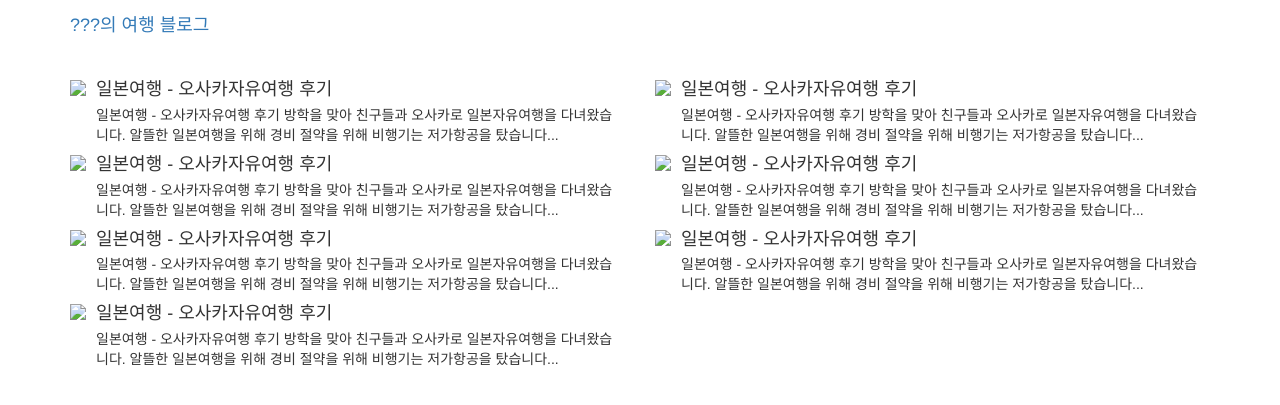
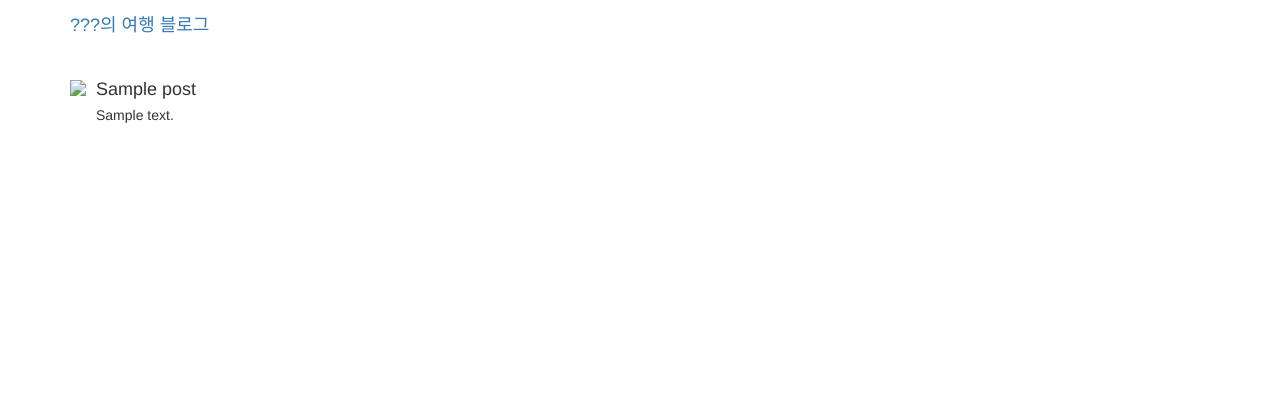
Before and after one commit to ycdaniel/p.rogramming-3rd-project, a Django app: template blog/templates/blog/index.html in a window 1280 px wide. Shown: the top 405 px of the page. Run offline with Django 3.2, Linux system fonts and the light colour scheme; the template is opened without the code that fills it: most values are stand-ins (such as "Sample title", 1, 10 or a date in 2020); some libraries are stand-ins or nearby versions.

Commit message:
blog.views.index 뷰를 개선하여, Post 모델의 내용을 보여주도록 함.

```diff
--- a/blog/templates/blog/index.html
+++ b/blog/templates/blog/index.html
@@ -24,6 +24,7 @@
 <div class="container">
     <div class="row">
 
+        {% for post in post_list %}
             <div class="col-sm-6">
                 <div class="media">
                     <div class="media-left">
@@ -32,95 +33,12 @@
                         </a>
                     </div>
                     <div class="media-body">
-                    <h4 class="media-heading">일본여행 - 오사카자유여행 후기</h4>
-                    <p>일본여행 - 오사카자유여행 후기 방학을 맞아 친구들과 오사카로 일본자유여행을 다녀왔습니다. 알뜰한 일본여행을 위해 경비 절약을 위해 비행기는 저가항공을 탔습니다...</p>
+                        <h4 class="media-heading">{{ post.title }}</h4>
+                        {{ post.content|linebreaks }}
                     </div>
                 </div>
             </div>
-
-        <div class="col-sm-6">
-            <div class="media">
-                <div class="media-left">
-                    <a href="http://blog.naver.com/wabiz?Redirect=Log&logNo=220416507486">
-                        <img class="media-object" src="http://tv01.search.naver.net/ugc?t=r80&q=http://blogfiles.naver.net/20150710_57/wabiz_1436531660186xP89Q_JPEG/%BF%C0%BB%E7%C4%AB%C7%E0_%BA%F1%C7%E0%B1%E2_%BE%C8.JPG#900x675" style="max-width: 100px;" />
-                    </a>
-                </div>
-                <div class="media-body">
-                    <h4 class="media-heading">일본여행 - 오사카자유여행 후기</h4>
-                    <p>일본여행 - 오사카자유여행 후기 방학을 맞아 친구들과 오사카로 일본자유여행을 다녀왔습니다. 알뜰한 일본여행을 위해 경비 절약을 위해 비행기는 저가항공을 탔습니다...</p>
-                </div>
-            </div>
-        </div>
-
-        <div class="col-sm-6">
-            <div class="media">
-                <div class="media-left">
-                    <a href="http://blog.naver.com/wabiz?Redirect=Log&logNo=220416507486">
-                        <img class="media-object" src="http://tv01.search.naver.net/ugc?t=r80&q=http://blogfiles.naver.net/20150710_57/wabiz_1436531660186xP89Q_JPEG/%BF%C0%BB%E7%C4%AB%C7%E0_%BA%F1%C7%E0%B1%E2_%BE%C8.JPG#900x675" style="max-width: 100px;" />
-                    </a>
-                </div>
-                <div class="media-body">
-                    <h4 class="media-heading">일본여행 - 오사카자유여행 후기</h4>
-                    <p>일본여행 - 오사카자유여행 후기 방학을 맞아 친구들과 오사카로 일본자유여행을 다녀왔습니다. 알뜰한 일본여행을 위해 경비 절약을 위해 비행기는 저가항공을 탔습니다...</p>
-                </div>
-            </div>
-        </div>
-
-        <div class="col-sm-6">
-            <div class="media">
-                <div class="media-left">
-                    <a href="http://blog.naver.com/wabiz?Redirect=Log&logNo=220416507486">
-                        <img class="media-object" src="http://tv01.search.naver.net/ugc?t=r80&q=http://blogfiles.naver.net/20150710_57/wabiz_1436531660186xP89Q_JPEG/%BF%C0%BB%E7%C4%AB%C7%E0_%BA%F1%C7%E0%B1%E2_%BE%C8.JPG#900x675" style="max-width: 100px;" />
-                    </a>
-                </div>
-                <div class="media-body">
-                    <h4 class="media-heading">일본여행 - 오사카자유여행 후기</h4>
-                    <p>일본여행 - 오사카자유여행 후기 방학을 맞아 친구들과 오사카로 일본자유여행을 다녀왔습니다. 알뜰한 일본여행을 위해 경비 절약을 위해 비행기는 저가항공을 탔습니다...</p>
-                </div>
-            </div>
-        </div>
-
-        <div class="col-sm-6">
-            <div class="media">
-                <div class="media-left">
-                    <a href="http://blog.naver.com/wabiz?Redirect=Log&logNo=220416507486">
-                        <img class="media-object" src="http://tv01.search.naver.net/ugc?t=r80&q=http://blogfiles.naver.net/20150710_57/wabiz_1436531660186xP89Q_JPEG/%BF%C0%BB%E7%C4%AB%C7%E0_%BA%F1%C7%E0%B1%E2_%BE%C8.JPG#900x675" style="max-width: 100px;" />
-                    </a>
-                </div>
-                <div class="media-body">
-                    <h4 class="media-heading">일본여행 - 오사카자유여행 후기</h4>
-                    <p>일본여행 - 오사카자유여행 후기 방학을 맞아 친구들과 오사카로 일본자유여행을 다녀왔습니다. 알뜰한 일본여행을 위해 경비 절약을 위해 비행기는 저가항공을 탔습니다...</p>
-                </div>
-            </div>
-        </div>
-
-        <div class="col-sm-6">
-            <div class="media">
-                <div class="media-left">
-                    <a href="http://blog.naver.com/wabiz?Redirect=Log&logNo=220416507486">
-                        <img class="media-object" src="http://tv01.search.naver.net/ugc?t=r80&q=http://blogfiles.naver.net/20150710_57/wabiz_1436531660186xP89Q_JPEG/%BF%C0%BB%E7%C4%AB%C7%E0_%BA%F1%C7%E0%B1%E2_%BE%C8.JPG#900x675" style="max-width: 100px;" />
-                    </a>
-                </div>
-                <div class="media-body">
-                    <h4 class="media-heading">일본여행 - 오사카자유여행 후기</h4>
-                    <p>일본여행 - 오사카자유여행 후기 방학을 맞아 친구들과 오사카로 일본자유여행을 다녀왔습니다. 알뜰한 일본여행을 위해 경비 절약을 위해 비행기는 저가항공을 탔습니다...</p>
-                </div>
-            </div>
-        </div>
-
-        <div class="col-sm-6">
-            <div class="media">
-                <div class="media-left">
-                    <a href="http://blog.naver.com/wabiz?Redirect=Log&logNo=220416507486">
-                        <img class="media-object" src="http://tv01.search.naver.net/ugc?t=r80&q=http://blogfiles.naver.net/20150710_57/wabiz_1436531660186xP89Q_JPEG/%BF%C0%BB%E7%C4%AB%C7%E0_%BA%F1%C7%E0%B1%E2_%BE%C8.JPG#900x675" style="max-width: 100px;" />
-                    </a>
-                </div>
-                <div class="media-body">
-                    <h4 class="media-heading">일본여행 - 오사카자유여행 후기</h4>
-                    <p>일본여행 - 오사카자유여행 후기 방학을 맞아 친구들과 오사카로 일본자유여행을 다녀왔습니다. 알뜰한 일본여행을 위해 경비 절약을 위해 비행기는 저가항공을 탔습니다...</p>
-                </div>
-            </div>
-        </div>
+        {% endfor %}
     </div>
 </div>
 
--- a/blog/views.py
+++ b/blog/views.py
@@ -1,5 +1,9 @@
 from django.shortcuts import render
+from blog.models import Post
 
 
 def index(request):
-    return render(request, "blog/index.html", {})
+    post_list = Post.objects.all()
+    return render(request, "blog/index.html", {
+        'post_list': post_list,
+    })
```
Also changed, not shown: db.sqlite3. Lines whose indentation alone changed are shown as unchanged.
